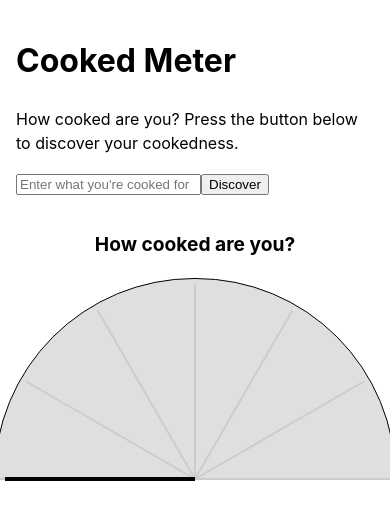
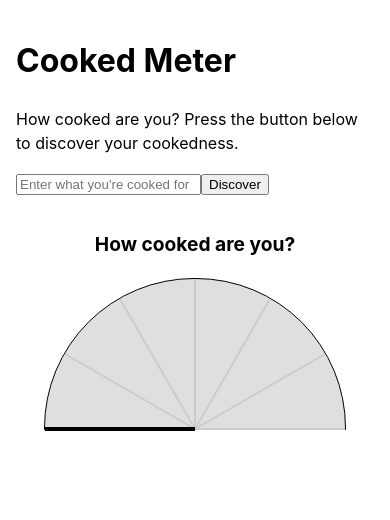
Before and after one commit to jeffrey-zang/cooked-meter, a React (Vite) app: page / in a window 390 px wide. Shown: the top 520 px of the page. Built offline with nearby package versions, Linux system fonts and the light colour scheme.

Commit message:
more responsiveness fixes

```diff
--- a/src/App.css
+++ b/src/App.css
@@ -1,6 +1,11 @@
+body {
+  box-sizing: border-box;
+}
+
 .body {
-  padding: 5rem;
-  height: calc(100vh - 10rem);
+  padding-left: 5rem;
+  padding-right: 5rem;
+  height: 100svh;
   display: flex;
   place-items: center;
   gap: 2rem;
@@ -13,13 +18,16 @@
     gap: 1rem;
     padding: 1rem;
   }
-  .left {
-    width: 100%;
+  .semi-circle {
+    width: 300px !important;
+    height: 150px !important;
+    border-radius: 150px 150px 0 0 !important;
   }
-  .semi-circle {
-    width: 200px;
-    height: 100px;
-    border-radius: 100px 100px 0 0;
+  .dial {
+    height: 150px !important;
+  }
+  .line {
+    height: 150px !important;
   }
 }
 
```
